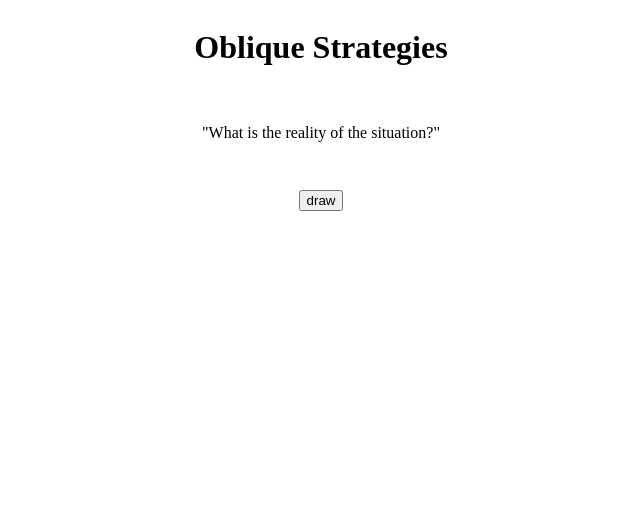
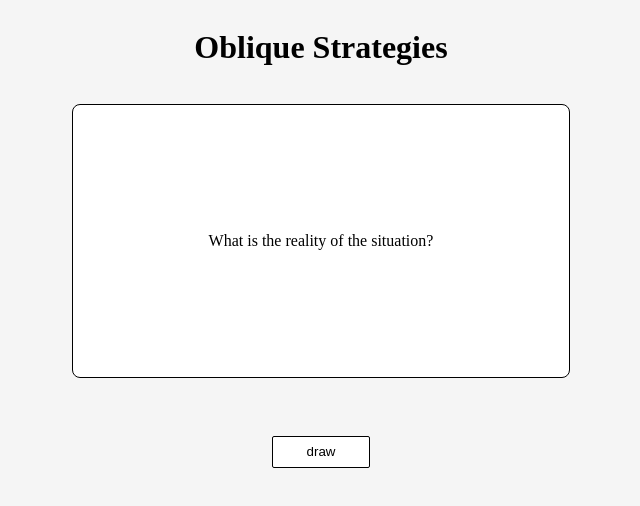
Before and after one commit to tcmaraist/Oblique_Strategies, a plain HTML site: page index.html in a window 1280 px wide. Shown: the whole page, without its empty margins (319-959 px from the left). Drawn offline with Linux system fonts and the light colour scheme.

Commit message:
update styles and remove quotation marks from card"

```diff
--- a/index.css
+++ b/index.css
@@ -3,7 +3,8 @@
   justify-content: center;
   flex-direction: column;
   text-align: center;
-  gap: 20px;
+
+  background-color: whitesmoke;
 }
 
 .container {
@@ -11,9 +12,28 @@
   display: flex;
   flex-direction: column;
   align-items: center;
+  gap: 42px;
 }
 
+.quotes {
+  padding: 127px 136px;
+
+  border: 1px solid black;
+  border-radius: 8px;
+
+  background-color: #fff;
+}
 .button {
+  border-radius: 2px;
+}
+
+.button:hover {
+  background-color: black;
+  color: #fff;
 }
 .button_type_draw {
+  width: 98px;
+  height: 32px;
+  background-color: #fff;
+  border: 1px solid black;
 }
--- a/index.html
+++ b/index.html
@@ -10,8 +10,8 @@
   <body class="page">
     <h1>Oblique Strategies</h1>
     <div class="container">
-      <p id="quotes"></p>
-      <p id="author"></p>
+      <p class="quotes" id="quotes"></p>
+
       <button class="button button_type_draw">draw</button>
     </div>
 
--- a/index.js
+++ b/index.js
@@ -6,7 +6,7 @@ function getStrategy() {
     .then((data) => {
       let random =
         data.Strategies[Math.floor(Math.random() * data.Strategies.length)];
-      quotes.innerText = `"${random}"`;
+      quotes.innerText = `${random}`;
       console.log(random);
     });
 }
```
